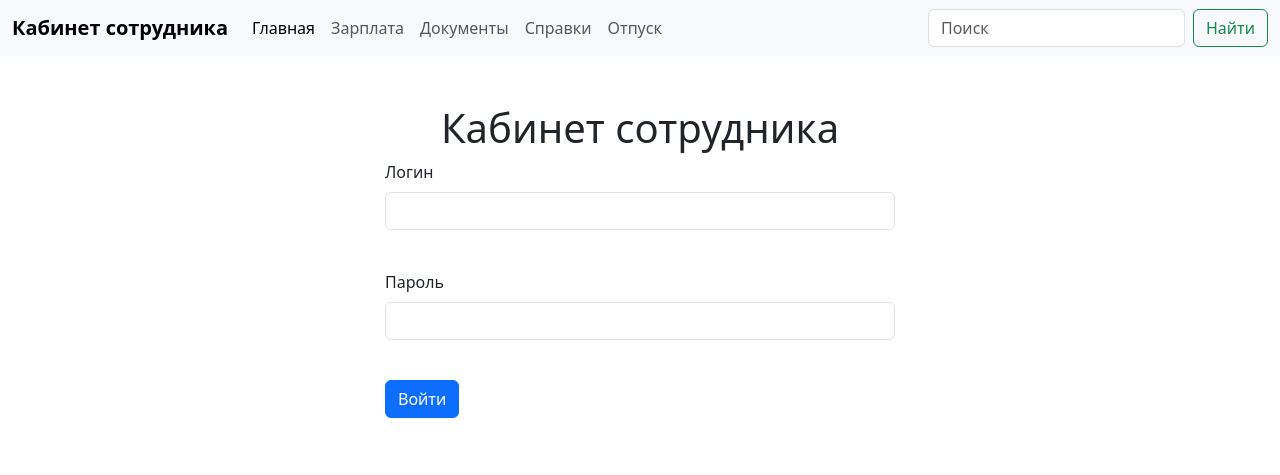
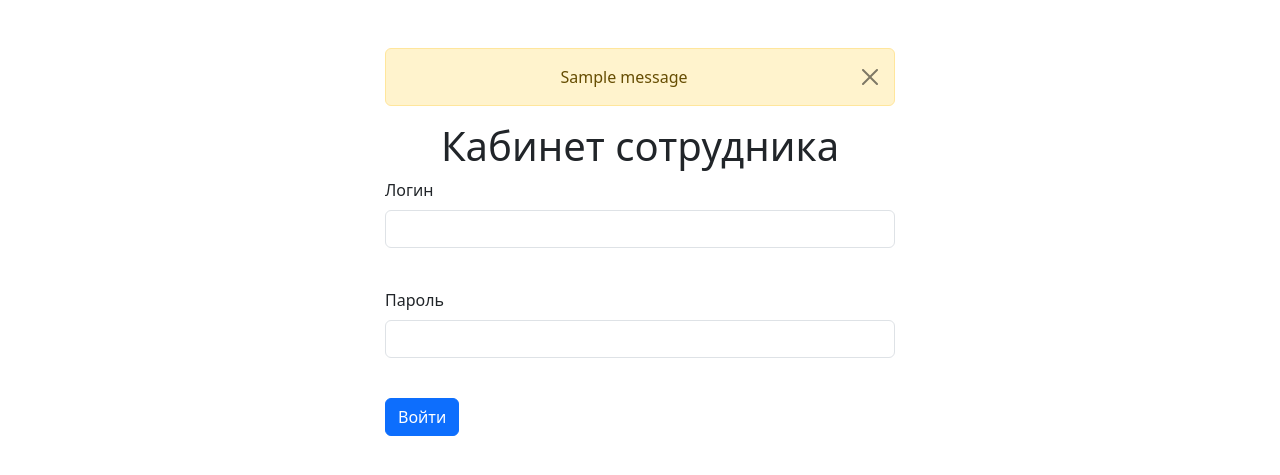
Before and after one commit to avbolsh/cabinet, a Flask app: page /auth/login/ in a window 1280 px wide. Shown: the top 475 px of the page. Run offline with Flask 3, Linux system fonts and the light colour scheme; tables that the repository leaves empty hold one stand-in row (values such as "Sample post"); one stand-in notice (Sample message) is shown; some libraries are stand-ins or nearby versions.

Commit message:
Форма входа, можно залогиниться, можно выйти

```diff
--- a/app/__init__.py
+++ b/app/__init__.py
@@ -16,6 +16,8 @@ def create_app(config_class=Config):
     admin.init_app(app)
     login.init_app(app)
 
+    login.login_view = 'auth.login'
+
     admin.add_view(ModelView(User, db.session))
 
     # Register blueprints here
@@ -25,6 +27,7 @@ def create_app(config_class=Config):
     from app.auth import bp as auth_bp
     app.register_blueprint(auth_bp, url_prefix="/auth")
 
+
     @app.route('/test/')
     def test_page():
         return '<h1>Testing the Flask Application Factory Pattern</h1>'
--- a/app/auth/routes.py
+++ b/app/auth/routes.py
@@ -16,6 +16,7 @@ def login():
             flash("Неверные логин или пароль")
             return redirect(url_for("auth.login"))
         login_user(user, remember=form.remember_me.data)
+        return redirect(url_for("main.index"))
     return render_template('auth/login.html', title=('Sign In'), form=form)
 
 
--- a/app/main/routes.py
+++ b/app/main/routes.py
@@ -1,7 +1,9 @@
 from flask import render_template
 from app.main import bp
+from flask_login import login_required
 
 
 @bp.route("/")
+@login_required
 def index():
     return render_template("main/index.html")
--- /dev/null
+++ b/app/templates/_messages.html
@@ -0,0 +1,10 @@
+{% with messages = get_flashed_messages() %}
+  {% if messages %}
+    {% for message in messages %}
+        <div class="alert alert-warning alert-dismissible fade show" role="alert">
+            {{message}}
+            <button type="button" class="btn-close" data-bs-dismiss="alert" aria-label="Close"></button>
+        </div>
+    {% endfor %}
+  {% endif %}
+{% endwith %}
--- a/app/templates/auth/login.html
+++ b/app/templates/auth/login.html
@@ -2,6 +2,11 @@
 
 {% block content %}
 <div class="container p-5">
+    <div class="row text-center">
+        <div class="col-md-3"></div>
+        <div class="col-md-6">{% include '_messages.html' %}</div>
+        <div class="col-md-3"></div>
+    </div>
     <div class="row">
         <div class="col-md-3"></div>
         <div class="col-md-6">
--- a/app/templates/base.html
+++ b/app/templates/base.html
@@ -7,7 +7,7 @@
     <title>{% block title %}{% endblock title %}</title>
 </head>
 <body>
-   {% include 'navbar.html' %}
+   {% block navbar %}{% endblock navbar %}
    {% block content %}{% endblock content %}
    <script src="{{ url_for('static', filename='bootstrap.bundle.js') }}"></script>
 </body>
--- a/app/templates/main/index.html
+++ b/app/templates/main/index.html
@@ -2,4 +2,6 @@
 
 {% block title %}Главное{% endblock title %}
 
+{% block navbar %}{% include 'navbar.html' %}{% endblock navbar %}
+
 {% block content %}{% endblock content %}
--- a/app/templates/navbar.html
+++ b/app/templates/navbar.html
@@ -27,11 +27,12 @@
           <a class="nav-link" href="#">Отпуск</a>
         </li>
 
+        <li class="nav-item">
+          <a class="nav-link" href="{{url_for('auth.logout')}}">Выйти</a>
+        </li>
+
       </ul>
-      <form class="d-flex" role="search">
-        <input class="form-control me-2" type="search" placeholder="Поиск" aria-label="Search">
-        <button class="btn btn-outline-success" type="submit">Найти</button>
-      </form>
+
     </div>
   </div>
 </nav>
```
